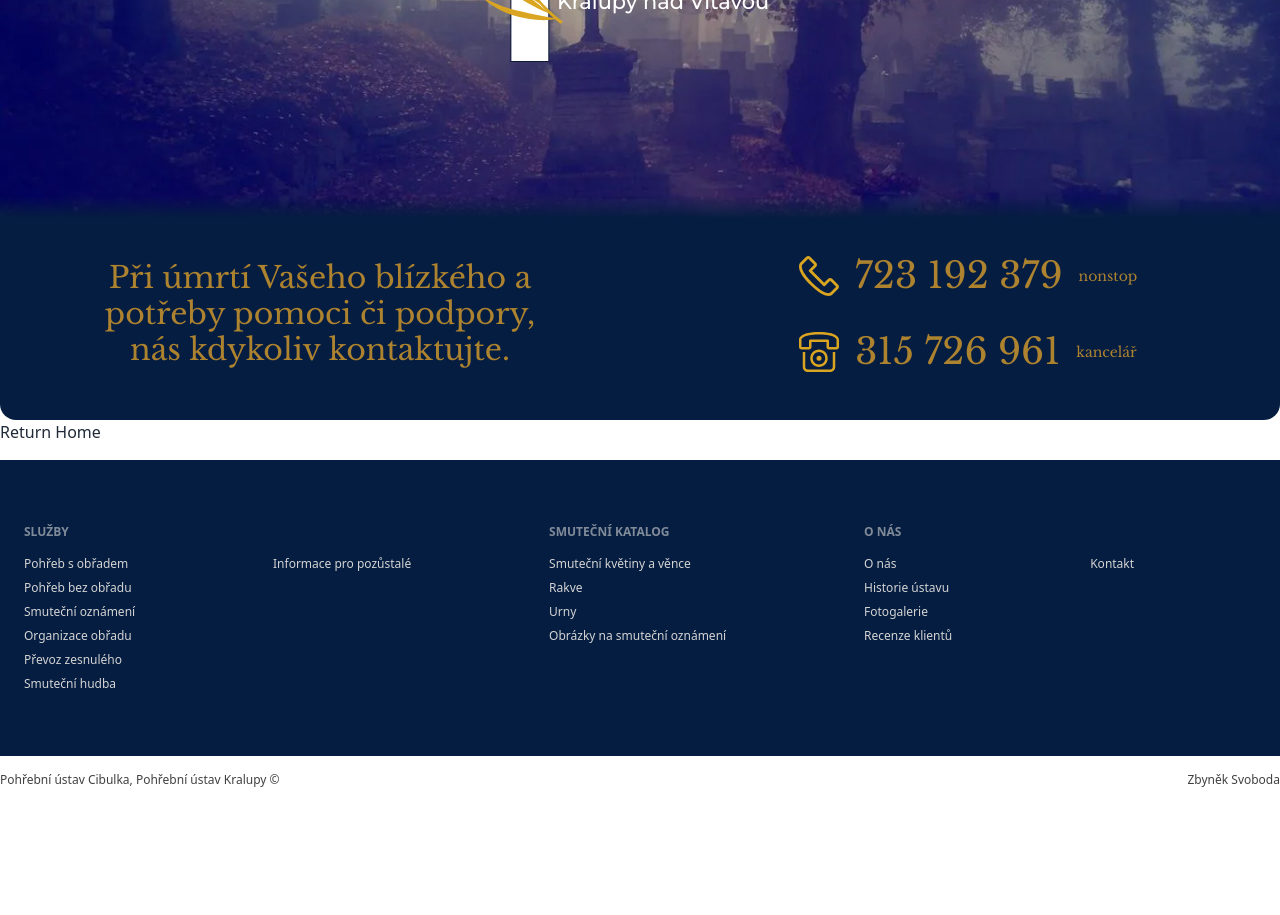
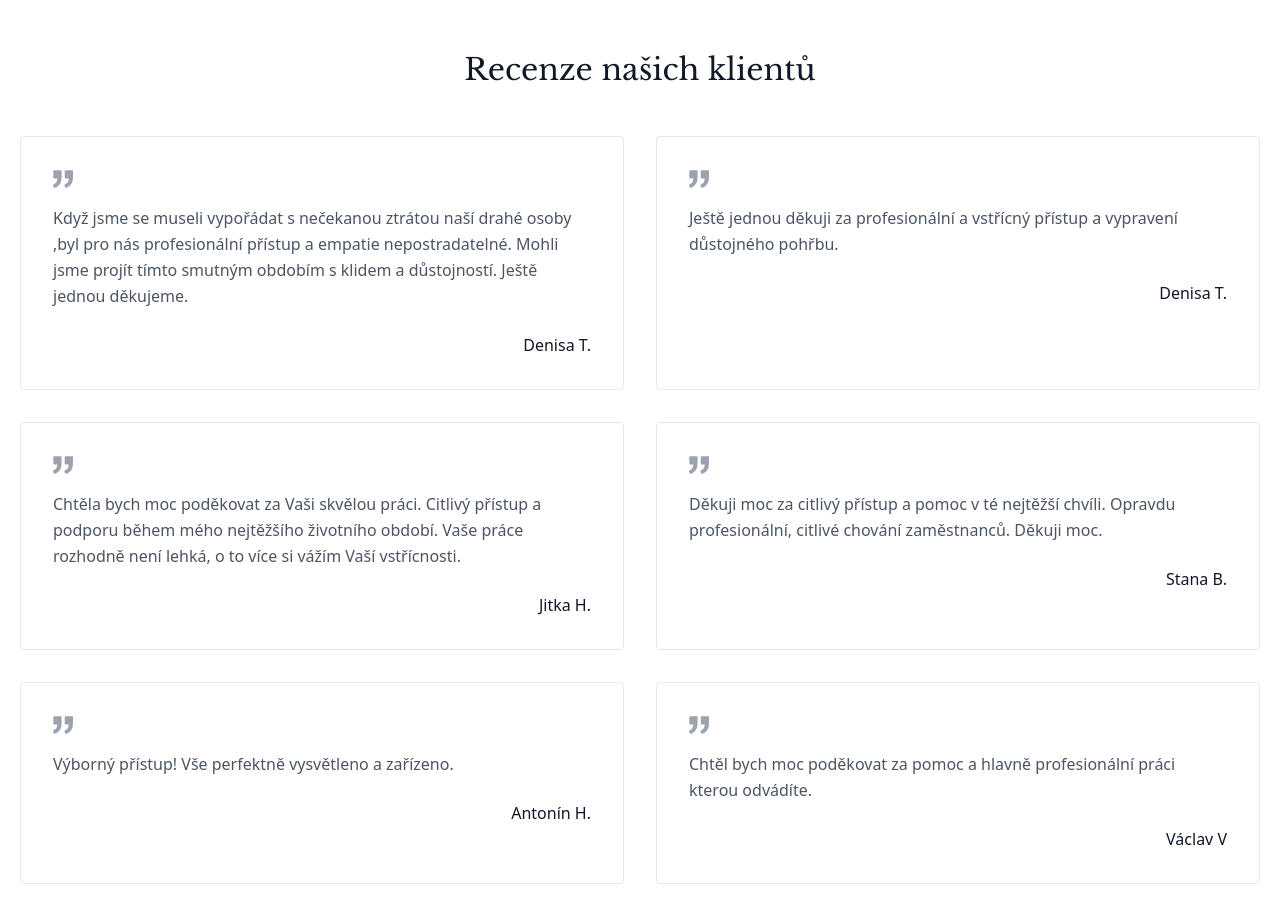
Before and after one commit to wentura/pohrebniustavkralupy.cz, a Next.js app: page /o-nas/recenze in a window 1280 px wide. Before the commit this address had no page. Shown: the part 440-1355 px from the top of the page. Before the commit the page ends 1260 px from the top, so only its background shows below. Built offline with nearby package versions, Linux system fonts and the light colour scheme.

Commit message:
recenze klientu

```diff
--- /dev/null
+++ b/app/(content)/o-nas/fotogalerie/page.jsx
@@ -0,0 +1,113 @@
+import ObrazkyNaParte from "@/components/obrazkyNaParte";
+
+export default function Fotogalerie() {
+  return (
+    <section className="py-6 ">
+      <div className="container grid grid-cols-2 gap-4 p-4 mx-auto md:grid-cols-4">
+        <img
+          src="https://source.unsplash.com/random/301x301/"
+          alt=""
+          className="w-full h-full col-span-2 row-span-2 rounded shadow-sm min-h-96 md:col-start-3 md:row-start-1 dark:bg-gray-500 aspect-square"
+        />
+        <img
+          alt=""
+          className="w-full h-full rounded shadow-sm min-h-48 dark:bg-gray-500 aspect-square"
+          src="https://source.unsplash.com/random/200x200/?0"
+        />
+        <img
+          alt=""
+          className="w-full h-full rounded shadow-sm min-h-48 dark:bg-gray-500 aspect-square"
+          src="https://source.unsplash.com/random/200x200/?1"
+        />
+        <img
+          alt=""
+          className="w-full h-full rounded shadow-sm min-h-48 dark:bg-gray-500 aspect-square"
+          src="https://source.unsplash.com/random/200x200/?2"
+        />
+        <img
+          alt=""
+          className="w-full h-full rounded shadow-sm min-h-48 dark:bg-gray-500 aspect-square"
+          src="https://source.unsplash.com/random/200x200/?3"
+        />
+        <img
+          alt=""
+          className="w-full h-full rounded shadow-sm min-h-48 dark:bg-gray-500 aspect-square"
+          src="https://source.unsplash.com/random/200x200/?4"
+        />
+        <img
+          alt=""
+          className="w-full h-full rounded shadow-sm min-h-48 dark:bg-gray-500 aspect-square"
+          src="https://source.unsplash.com/random/200x200/?5"
+        />
+        <img
+          alt=""
+          className="w-full h-full rounded shadow-sm min-h-48 dark:bg-gray-500 aspect-square"
+          src="https://source.unsplash.com/random/200x200/?6"
+        />
+        <img
+          alt=""
+          className="w-full h-full rounded shadow-sm min-h-48 dark:bg-gray-500 aspect-square"
+          src="https://source.unsplash.com/random/200x200/?7"
+        />
+        <img
+          src="https://source.unsplash.com/random/302x302/"
+          alt=""
+          className="w-full h-full col-span-2 row-span-2 rounded shadow-sm min-h-96 md:col-start-1 md:row-start-3 dark:bg-gray-500 aspect-square"
+        />
+      </div>
+      {/* dalsi */}
+      <div className="container grid grid-cols-2 gap-4 p-4 mx-auto md:grid-cols-4">
+        <img
+          src="https://source.unsplash.com/random/301x301/"
+          alt=""
+          className="w-full h-full col-span-2 row-span-2 rounded shadow-sm min-h-96 md:col-start-3 md:row-start-1 dark:bg-gray-500 aspect-square"
+        />
+        <img
+          alt=""
+          className="w-full h-full rounded shadow-sm min-h-48 dark:bg-gray-500 aspect-square"
+          src="https://source.unsplash.com/random/200x200/?0"
+        />
+        <img
+          alt=""
+          className="w-full h-full rounded shadow-sm min-h-48 dark:bg-gray-500 aspect-square"
+          src="https://source.unsplash.com/random/200x200/?1"
+        />
+        <img
+          alt=""
+          className="w-full h-full rounded shadow-sm min-h-48 dark:bg-gray-500 aspect-square"
+          src="https://source.unsplash.com/random/200x200/?2"
+        />
+        <img
+          alt=""
+          className="w-full h-full rounded shadow-sm min-h-48 dark:bg-gray-500 aspect-square"
+          src="https://source.unsplash.com/random/200x200/?3"
+        />
+        <img
+          alt=""
+          className="w-full h-full rounded shadow-sm min-h-48 dark:bg-gray-500 aspect-square"
+          src="https://source.unsplash.com/random/200x200/?4"
+        />
+        <img
+          alt=""
+          className="w-full h-full rounded shadow-sm min-h-48 dark:bg-gray-500 aspect-square"
+          src="https://source.unsplash.com/random/200x200/?5"
+        />
+        <img
+          alt=""
+          className="w-full h-full rounded shadow-sm min-h-48 dark:bg-gray-500 aspect-square"
+          src="https://source.unsplash.com/random/200x200/?6"
+        />
+        <img
+          alt=""
+          className="w-full h-full rounded shadow-sm min-h-48 dark:bg-gray-500 aspect-square"
+          src="https://source.unsplash.com/random/200x200/?7"
+        />
+        <img
+          src="https://source.unsplash.com/random/302x302/"
+          alt=""
+          className="w-full h-full col-span-2 row-span-2 rounded shadow-sm min-h-96 md:col-start-1 md:row-start-3 dark:bg-gray-500 aspect-square"
+        />
+      </div>
+    </section>
+  );
+}
--- /dev/null
+++ b/app/(content)/o-nas/recenze/page.jsx
@@ -0,0 +1,64 @@
+export default function Recenze() {
+  const reviews = [
+    {
+      text: "Když jsme se museli vypořádat s nečekanou ztrátou naší drahé osoby ,byl pro nás profesionální přístup a empatie nepostradatelné. Mohli jsme projít tímto smutným obdobím s klidem a důstojností. Ještě jednou děkujeme.",
+      kdo: "Denisa T.",
+    },
+    {
+      text: "Ještě jednou děkuji za profesionální a vstřícný přístup a vypravení důstojného pohřbu.",
+      kdo: "Denisa T.",
+    },
+    {
+      text: "Chtěla bych moc poděkovat za Vaši skvělou práci. Citlivý přístup a podporu během mého nejtěžšího životního období. Vaše práce rozhodně není lehká, o to více si vážím Vaší vstřícnosti.",
+      kdo: "Jitka H.",
+    },
+    {
+      text: "Děkuji moc za citlivý přístup a pomoc v té nejtěžší chvíli. Opravdu profesionální, citlivé chování zaměstnanců. Děkuji moc.",
+      kdo: "Stana B.",
+    },
+    {
+      text: "Výborný přístup! Vše perfektně vysvětleno a zařízeno.",
+      kdo: "Antonín H.",
+    },
+    {
+      text: "Chtěl bych moc poděkovat za pomoc a hlavně profesionální práci kterou odvádíte.",
+      kdo: "Václav V",
+    },
+    {
+      text: "Děkuji za veškerou pomoc při organizaci pohřbu nešeho tatínka Antonína P. Perfektní komunikace od začátku až do konce a veškeré objednané položky bezchybně zajištěné. Přesně takovou pomoc člověk v tomto období potřebuje.",
+      kdo: "Josef a Renáta K.",
+    },
+  ];
+
+  return (
+    <section className="text-gray-600 body-font">
+      <div className="container px-5 py-24 mx-auto">
+        <h1 className="text-3xl title-font text-gray-900 mb-12 text-center font-nadpis">
+          Recenze našich klientů
+        </h1>
+        <div className="flex flex-wrap -m-4">
+          {reviews.map((review) => {
+            return (
+              <div className="p-4 md:w-1/2 w-full" key={review.kdo}>
+                <div className="h-full p-8 rounded border">
+                  <svg
+                    xmlns="http://www.w3.org/2000/svg"
+                    fill="currentColor"
+                    className="block w-5 h-5 text-gray-400 mb-4"
+                    viewBox="0 0 975.036 975.036"
+                  >
+                    <path d="M925.036 57.197h-304c-27.6 0-50 22.4-50 50v304c0 27.601 22.4 50 50 50h145.5c-1.9 79.601-20.4 143.3-55.4 191.2-27.6 37.8-69.399 69.1-125.3 93.8-25.7 11.3-36.8 41.7-24.8 67.101l36 76c11.6 24.399 40.3 35.1 65.1 24.399 66.2-28.6 122.101-64.8 167.7-108.8 55.601-53.7 93.7-114.3 114.3-181.9 20.601-67.6 30.9-159.8 30.9-276.8v-239c0-27.599-22.401-50-50-50zM106.036 913.497c65.4-28.5 121-64.699 166.9-108.6 56.1-53.7 94.4-114.1 115-181.2 20.6-67.1 30.899-159.6 30.899-277.5v-239c0-27.6-22.399-50-50-50h-304c-27.6 0-50 22.4-50 50v304c0 27.601 22.4 50 50 50h145.5c-1.9 79.601-20.4 143.3-55.4 191.2-27.6 37.8-69.4 69.1-125.3 93.8-25.7 11.3-36.8 41.7-24.8 67.101l35.9 75.8c11.601 24.399 40.501 35.2 65.301 24.399z"></path>
+                  </svg>
+                  <p className="leading-relaxed mb-6">{review.text}</p>
+                  <div className="w-full title-font font-medium text-gray-900 text-right">
+                    {review.kdo}
+                  </div>
+                </div>
+              </div>
+            );
+          })}
+        </div>
+      </div>
+    </section>
+  );
+}
--- a/app/(content)/sluzby/pohrby/page.jsx
+++ b/app/(content)/sluzby/pohrby/page.jsx
@@ -121,7 +121,7 @@ export default function Pohrby() {
       <section className="text-gray-600 body-font">
         <div
           className="container mx-auto flex md:flex-row-reverse px-5 py-24  flex-col items-center scroll-mt-36"
-          id="prevozzemreleho"
+          id="prevozzesnuleho"
         >
           <div className="lg:max-w-lg lg:w-full md:w-1/2 w-5/6 mb-10 md:mb-0">
             <img
--- a/components/data-menu.js
+++ b/components/data-menu.js
@@ -47,7 +47,7 @@ export const menuItems = [
     children: [
       { id: 14, link: "/o-nas/pohrebni-ustav", text: "O nás" },
       { id: 15, link: "/o-nas/historie", text: "Historie ústavu" },
-      { id: 16, link: "/o-nas/fotogaleri", text: "Fotogalerie" },
+      { id: 16, link: "/o-nas/fotogalerie", text: "Fotogalerie" },
       { id: 17, link: "/o-nas/recenze", text: "Recenze klientů" },
     ],
   },
--- a/components/footer.jsx
+++ b/components/footer.jsx
@@ -25,7 +25,7 @@ export default function Footer() {
               })}
             </nav>
           ) : (
-            <nav key={menuItem.id} className="text-left justify-items-start">
+            <nav className="text-left justify-items-start">
               <header className="footer-title">&nbsp;</header>
               <Link
                 key={menuItem.id}
--- a/components/menu.jsx
+++ b/components/menu.jsx
@@ -10,13 +10,12 @@ export default function Menu({ klas }) {
           <li key={menuItem.id}>
             <details>
               <summary>{menuItem.text}</summary>
-              <ul className="m-4 w-52 bg-modra rounded-2xl" key={menuItem.id}>
+              <ul className="m-4 w-52 bg-modra rounded-2xl">
                 {/* {menuItem.children.length} */}
                 {menuItem.children.map((menuChildren) => {
                   return (
                     <li key={menuChildren.id}>
                       <Link
-                        key={menuChildren.id}
                         rel="noopener noreferrer"
                         href={menuChildren.link}
                         className="odkaz-bila"
@@ -32,7 +31,6 @@ export default function Menu({ klas }) {
         ) : (
           <li key={menuItem.id}>
             <Link
-              key={menuItem.id}
               rel="noopener noreferrer"
               href={menuItem.link}
               className="odkaz-bila"
--- a/components/mobileMenu.jsx
+++ b/components/mobileMenu.jsx
@@ -59,7 +59,7 @@ export default function MobileMenu() {
                     return (
                       <li key={menuChildren.id}>
                         <Link
-                          // key={menuChildren.id}
+                          key={menuChildren.id}
                           rel="noopener noreferrer"
                           href={menuChildren.link}
                           className="odkaz-bila text-left underline"
@@ -74,7 +74,6 @@ export default function MobileMenu() {
             ) : (
               <li key={menuItem.id} className="text-left justify-items-start">
                 <Link
-                  // key={menuItem.id}
                   rel="noopener noreferrer"
                   href={menuItem.link}
                   className="odkaz-bila link link-hover text-left font-bold underline"
```
